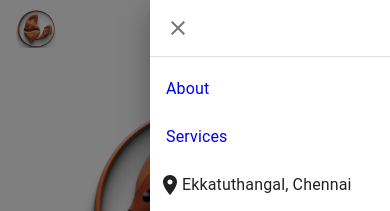
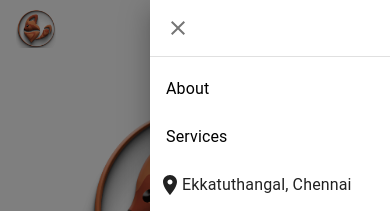
Before and after one commit to chandru472/RedPanda, a React (Create React App) app: page / in a window 390 px wide. Both pictures are taken after a click on the button 354 px from the left and 28 px from the top of the page. Shown: the top 211 px of the page. Built offline with nearby package versions, Linux system fonts and the light colour scheme.

Commit message:
thirteen commit

```diff
--- a/src/NavBar/Navbar.js
+++ b/src/NavBar/Navbar.js
@@ -12,7 +12,6 @@ import CloseIcon from '@mui/icons-material/Close';
 import PlaceIcon from '@mui/icons-material/Place';
 import logo1 from "./logo (1).png";
 import { HashLink as Link } from 'react-router-hash-link';
-
 
 function ElevationScroll(props) {
     const { children, window } = props;
@@ -34,6 +33,12 @@ ElevationScroll.propTypes = {
 
 const drawerWidth = 240;
 
+const handleScroll = (el) => {
+    const yOffset = -80; // Adjust this value to match the height of your AppBar
+    const y = el.getBoundingClientRect().top + window.pageYOffset + yOffset;
+    window.scrollTo({ top: y, behavior: 'smooth' });
+};
+
 export default function ElevateAppBar(props) {
     const { window } = props;
     const [mobileOpen, setMobileOpen] = React.useState(false);
@@ -41,8 +46,6 @@ export default function ElevateAppBar(props) {
     const handleDrawerToggle = () => {
         setMobileOpen((prevState) => !prevState);
     };
-
-
 
     const drawer = (
         <Box onClick={handleDrawerToggle}>
@@ -52,15 +55,15 @@ export default function ElevateAppBar(props) {
             <Divider />
 
             <List>
-                <Link smooth to='/#about' style={{ textDecoration: 'none' }}>
+                <Link smooth to='/#about' scroll={handleScroll} style={{ textDecoration: 'none', color: 'black' }}>
                     <ListItem disablePadding>
-                        <ListItemButton >
+                        <ListItemButton>
                             <ListItemText>About</ListItemText>
                         </ListItemButton>
                     </ListItem>
                 </Link>
 
-                <Link smooth to='/#services' style={{ textDecoration: 'none' }}>
+                <Link smooth to='/#services' scroll={handleScroll} style={{ textDecoration: 'none', color: 'black' }}>
                     <ListItem disablePadding>
                         <ListItemButton>
                             <ListItemText>Services</ListItemText>
@@ -108,9 +111,10 @@ export default function ElevateAppBar(props) {
 
                             <Box sx={{ display: { xs: 'none', sm: 'flex' } }}>
                                 <Box sx={{ display: "flex", justifyContent: "space-between", alignItems: "center" }}>
-                                    <Link smooth to='/#about' style={{ textDecoration: 'none' }}>                                    <Typography sx={{ mx: { sm: 1, md: 2 }, color: "black", fontSize: { sm: "0.9rem", md: "1rem" }, }}>About</Typography>
+                                    <Link smooth to='/#about' scroll={handleScroll} style={{ textDecoration: 'none' }}>
+                                        <Typography sx={{ mx: { sm: 1, md: 2 }, color: "black", fontSize: { sm: "0.9rem", md: "1rem" } }}>About</Typography>
                                     </Link>
-                                    <Link smooth to='/#services' style={{ textDecoration: 'none' }}>
+                                    <Link smooth to='/#services' scroll={handleScroll} style={{ textDecoration: 'none' }}>
                                         <Typography sx={{ mx: { sm: 1, md: 2 }, color: "black", fontSize: { sm: "0.9rem", md: "1rem" } }}>Services</Typography>
                                     </Link>
                                     <Box sx={{ display: "flex", alignItems: "center", mx: { sm: 1, md: 2 }, color: "black" }}>
```
Also changed, not shown: src/About/boat.jpg.
